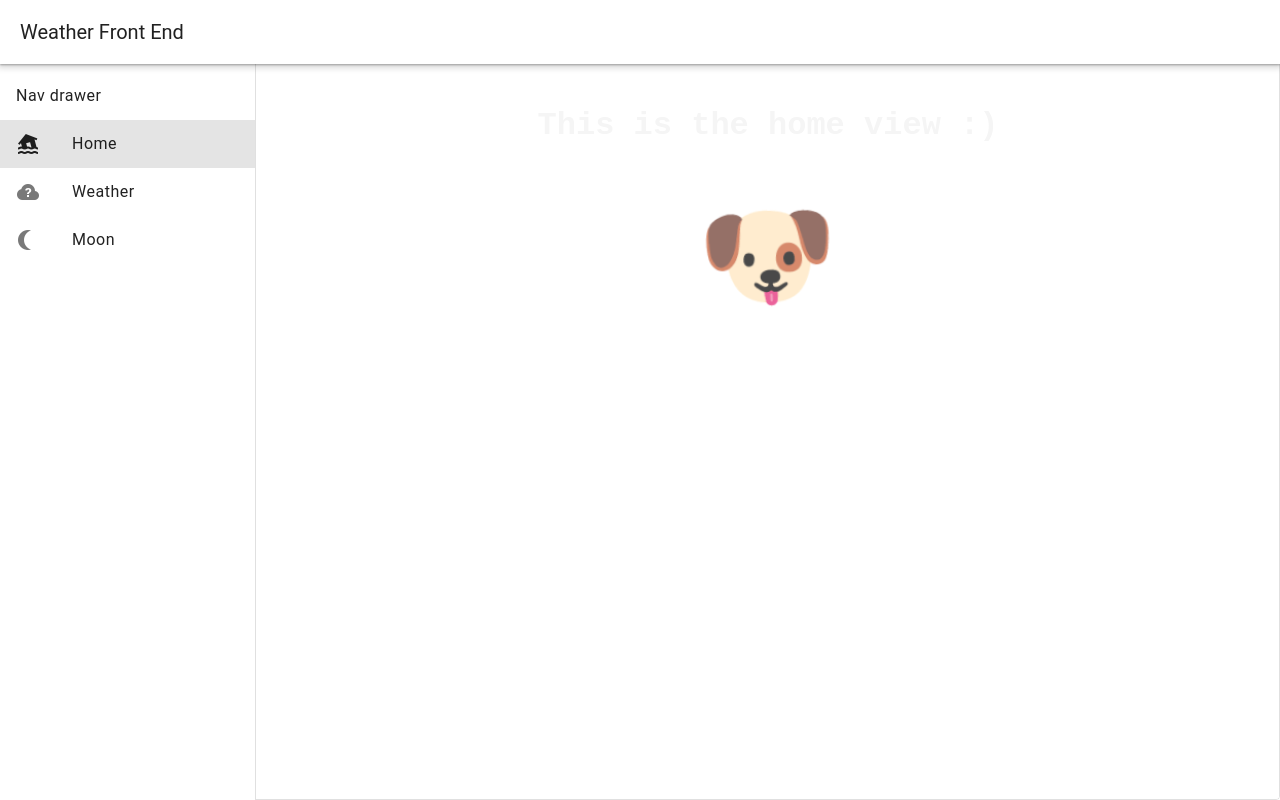
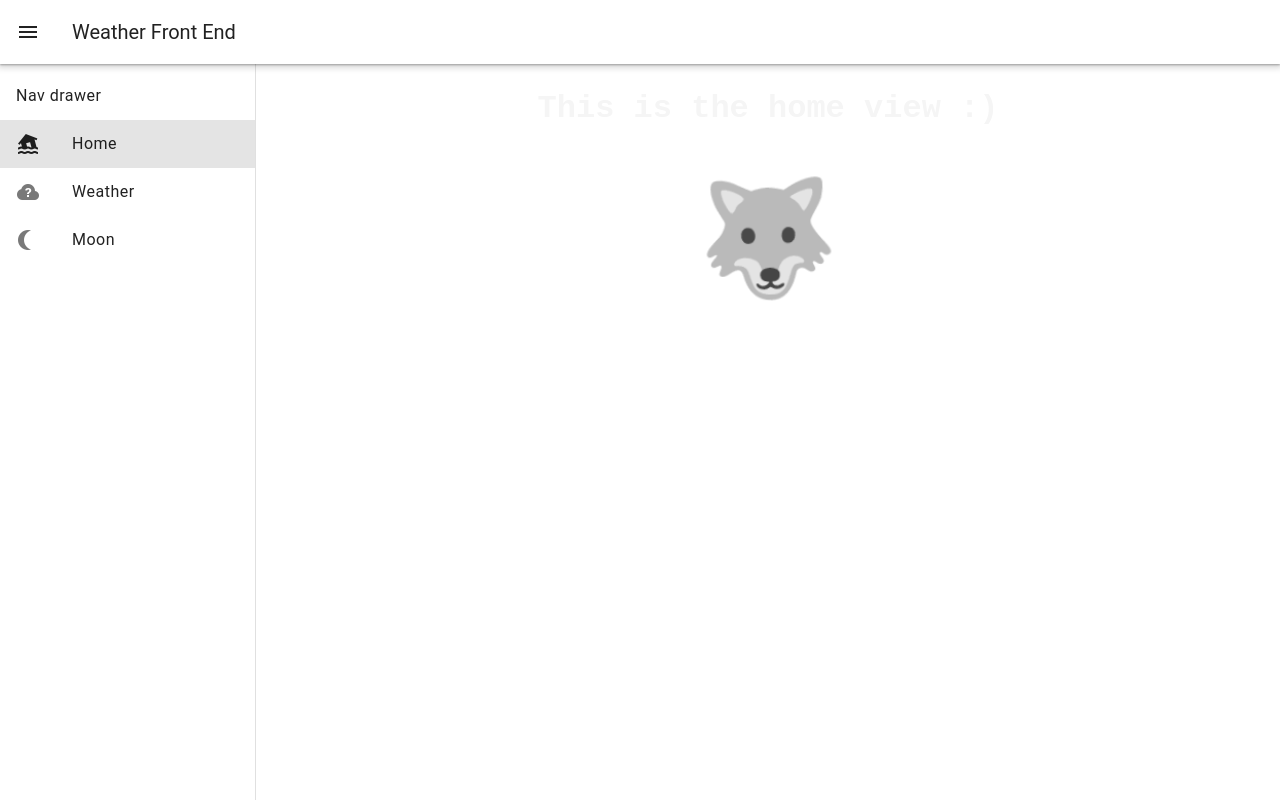
Before and after one commit to Jrrays/weatherFrontEnd, a Vue app: page / in a window 1280 px wide. Built offline with nearby package versions, Linux system fonts and the light colour scheme; no server answers.

Commit message:
Added nav bar toggle

```diff
--- a/src/App.vue
+++ b/src/App.vue
@@ -1,4 +1,12 @@
 <script setup lang="ts">
+import { ref, watch } from 'vue'
+
+const drawer = ref(true)
+const group = ref(null)
+
+watch(group, () => {
+  drawer.value = true
+})
 
 if (!('geolocation' in navigator)) {
   console.error('Geolocation not supported by this browser')
@@ -26,11 +34,14 @@ navigator.geolocation.getCurrentPosition(
 </script>
 
 <template>
-  <v-responsive class="border rounded" max-height="100dvh">
   <v-app>
-      <v-app-bar title="Weather Front End" />
+    <v-app-bar title="Weather Front End">
+      <template v-slot:prepend>
+        <v-app-bar-nav-icon @click.stop="drawer=!drawer"></v-app-bar-nav-icon>
+      </template>
+    </v-app-bar>
 
-      <v-navigation-drawer>
+    <v-navigation-drawer v-model="drawer">
       <v-list>
         <v-list-item title="Nav drawer" />
         <v-list-item title="Home" to="/" prepend-icon="mdi-home-flood" />
@@ -40,12 +51,13 @@ navigator.geolocation.getCurrentPosition(
     </v-navigation-drawer>
 
     <v-main>
-        <v-container>
-          <router-view />
-        </v-container>
+      <router-view v-slot="{ Component }">
+        <v-fade-transition hide-on-leave>
+          <component :is="Component" />
+        </v-fade-transition>
+      </router-view>
     </v-main>
   </v-app>
-  </v-responsive>
 </template>
 
 <style scoped></style>
```
Lines whose indentation alone changed are shown as unchanged.
